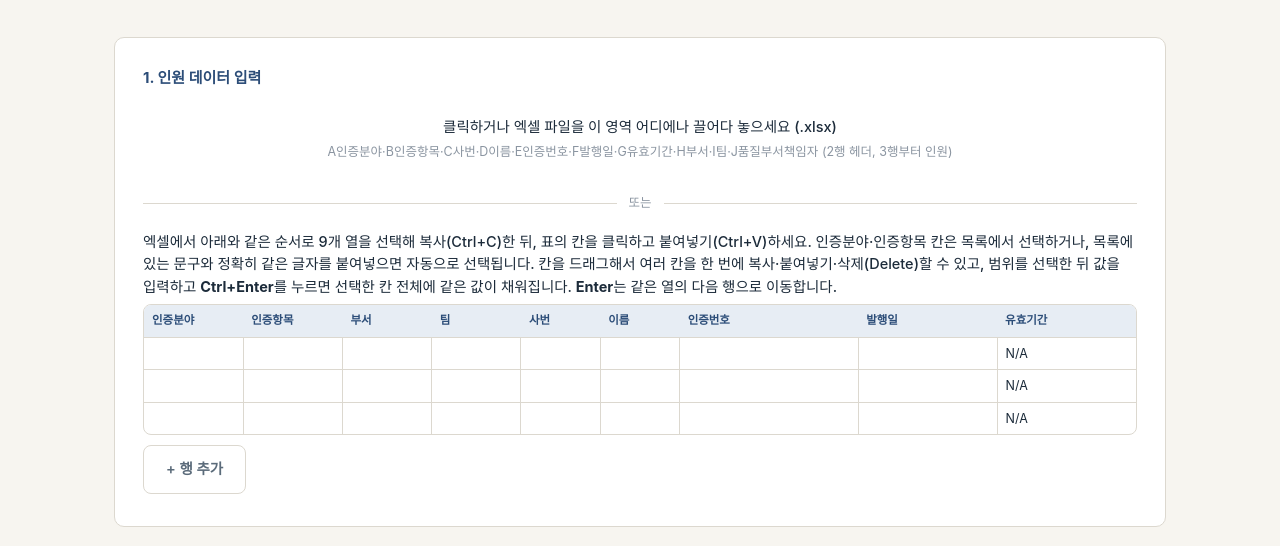
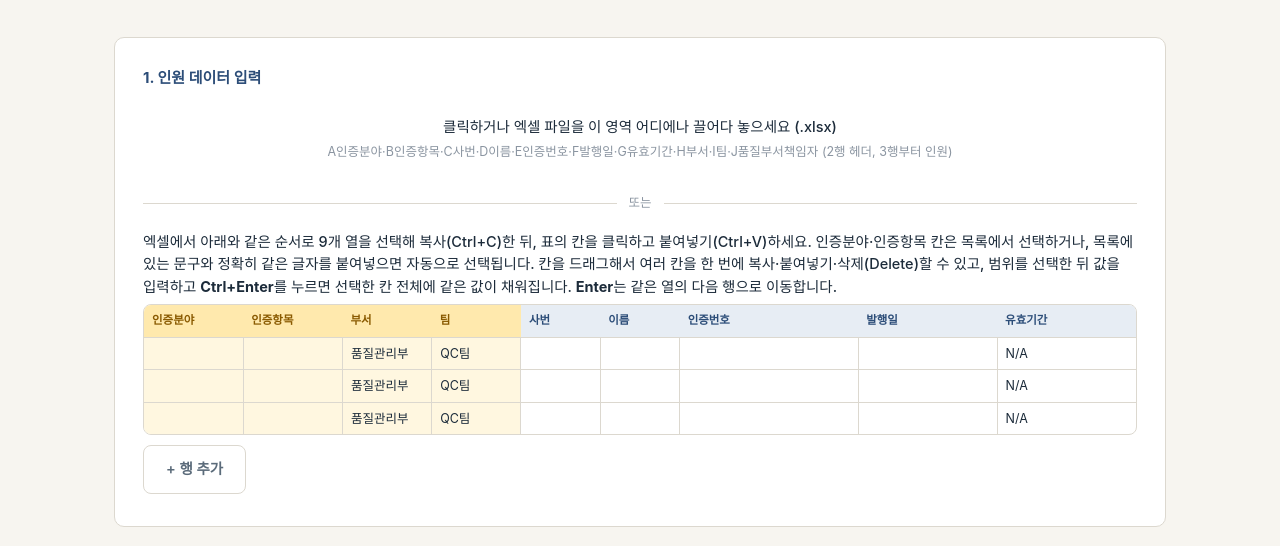
Before and after one commit to HanlimPharm/QC-certificate, a plain HTML site: page index.html in a window 1280 px wide. Shown: the part 206-752 px from the top of the page. Drawn offline with nearby package versions, Linux system fonts and the light colour scheme.

Commit message:
Add files via upload

```diff
--- a/index.html
+++ b/index.html
@@ -177,6 +177,9 @@
     outline: none;
   }
   table.paste-grid td:first-child { border-left: none; }
+  /* 인증분야~팀(1~4열): 나머지 열과 다른 색 */
+  table.paste-grid td:nth-child(-n+4) { background: #fff7e0; }
+  table.paste-grid th:nth-child(-n+4) { background: #ffe9ad; color: #8a5a00; }
   table.paste-grid td:focus {
     background: var(--accent-soft);
     box-shadow: inset 0 0 0 1.5px var(--accent);
@@ -1032,6 +1035,8 @@ function addGridRow() {
   for (let i = 0; i < otherCount; i++) {
     const td = document.createElement('td');
     td.contentEditable = 'true';
+    if (i === 0) td.textContent = '품질관리부'; // 부서 기본값
+    if (i === 1) td.textContent = 'QC팀';       // 팀 기본값
     if (i === otherCount - 1) td.textContent = 'N/A'; // 유효기간 기본값
     tr.appendChild(td);
   }
```
